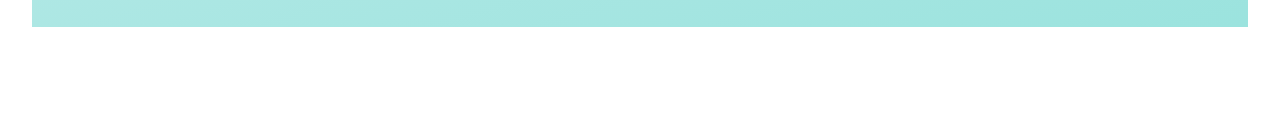
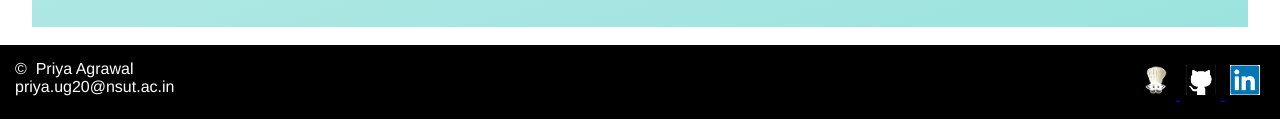
Before and after one commit to PriyaA26/My_Portfolio, a plain HTML site: page index.html in a window 1280 px wide. Shown: the part 1605-1724 px from the top of the page. Before the commit the page ends 1650 px from the top, so only its background shows below. Drawn offline with Linux system fonts and the light colour scheme.

Commit message:
Lab 2-added footer & special character

```diff
--- a/index.html
+++ b/index.html
@@ -14,7 +14,8 @@
             <div class="leftnav">
                 <div id="home"> <a href="#color">ABOUT ME </a> </div>
                 <div id="hobby"> <a href="#small">MY HOBBIES </a></div>
-                <div id="achivement">  <a href="#color2">My Skills </a></div>
+                <div id="achivement">  <a href="#color2">MY SKILLS </a></div>
+                <div id="contact">  <a href="#links">@CONTACT ME </a></div>
             </div>
         </div>
         <!--- Intro --->
@@ -95,5 +96,25 @@
                 </div>
             </div>
             </div>
+        <!--- Contact Me --->
+            <div class="column1">
+                <!-- <div id="footer"> -->
+                    <div id="info">
+                        <div id="fname">&#169;&nbsp; Priya Agrawal</div>
+                        <div id="email">priya.ug20@nsut.ac.in</div>
+                    </div>
+                    <div id="links">
+                        <a href="https://www.codechef.com/users/priya_2610">
+                            <img src="cc.png" alt="" class="link-icon">
+                        </a>
+                        <a href="https://github.com/PriyaA26">
+                            <img src="github.png" alt="" class="link-icon">
+                        </a>
+                        <a href="https://www.linkedin.com/in/priya-agrawal-677827203/">
+                            <img src="linkedin.png" alt="" class="link-icon">
+                        </a>
+                    </div>
+                <!-- </div> -->
+            </div>
     </body>
 </html>
--- a/pp.css
+++ b/pp.css
@@ -4,6 +4,7 @@
 *{  margin:0px;
     padding:0px;
     box-sizing: border-box;
+    scroll-behavior: smooth;
 }
 
 body{
@@ -191,3 +192,25 @@ ul{
     width: 200px;
     height: 200px;
 }
+
+.column1{
+    background-color: black;
+    color:white;
+    width: 100%;
+    display: flex;
+    flex-direction: row;
+    justify-content: space-between ;
+    padding: 15px;
+}
+
+#info{
+    display: flex;
+    flex-direction: column;
+    height: 40px;
+}
+
+.link-icon{
+    height: 40px;
+    width: 40px;
+    padding: 5px;
+}
```
Also changed, not shown: cc.png (added), github.png (added), linkedin.png (added).
